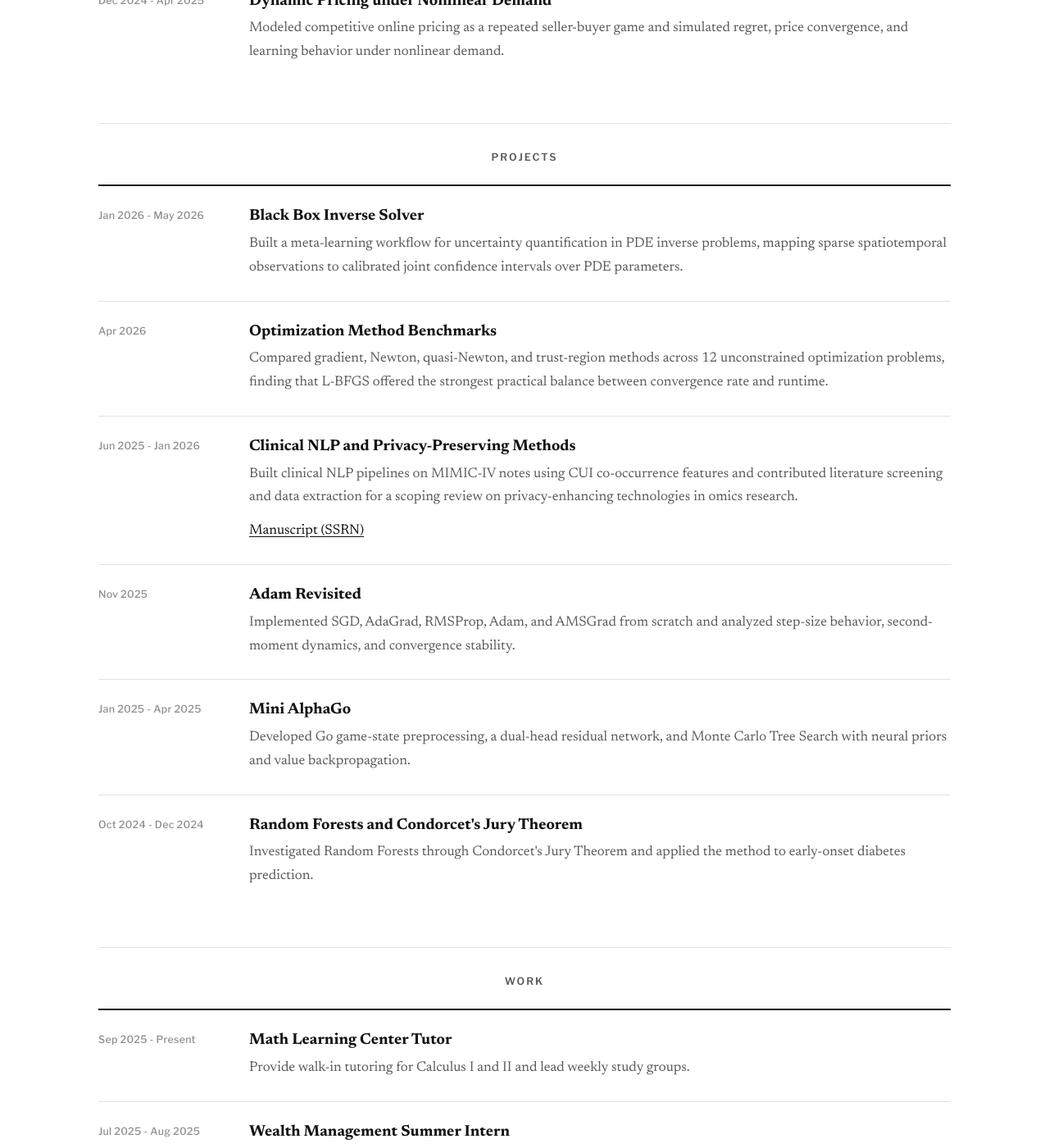
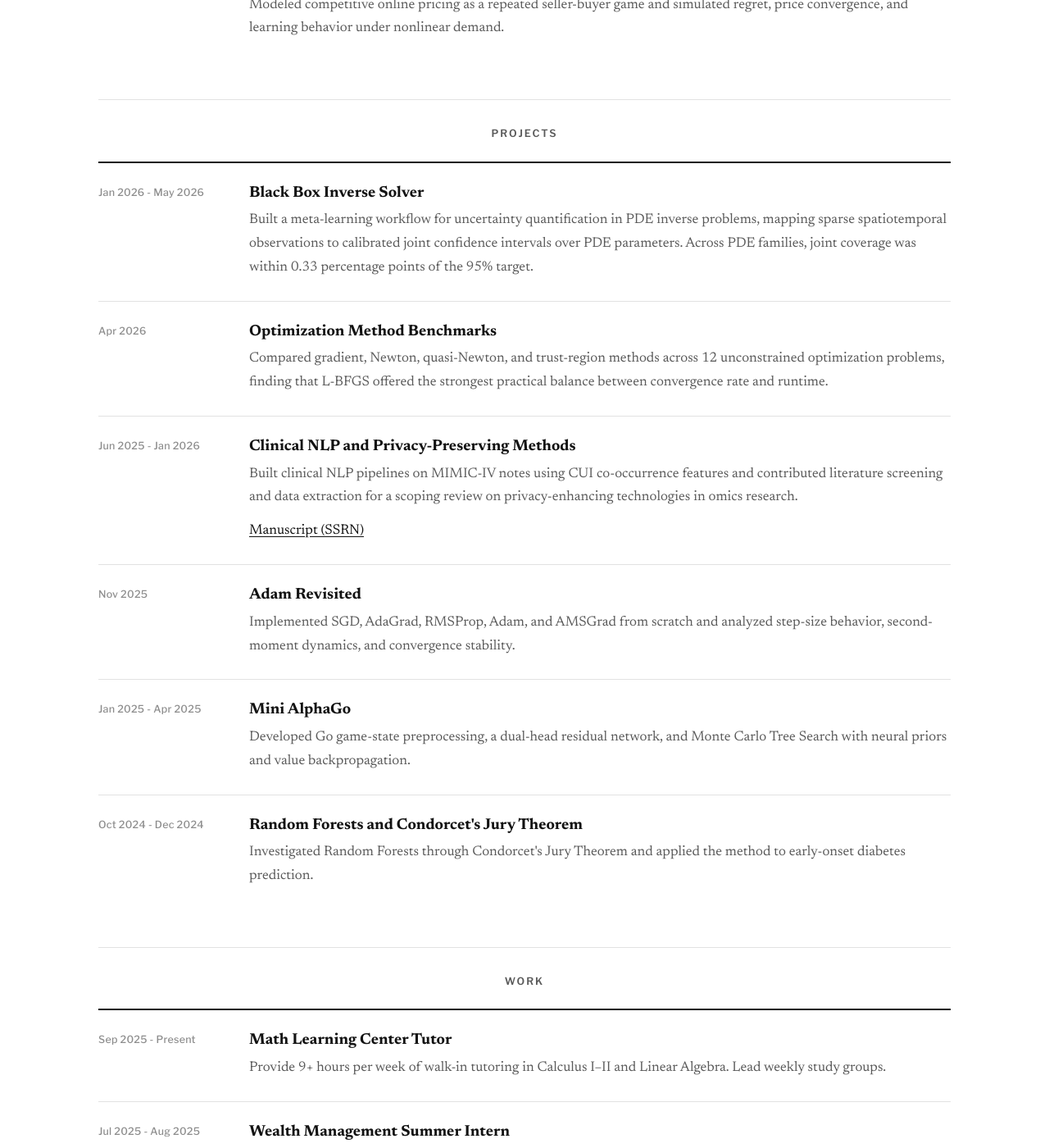
Before and after one commit to MaxWangZY/MaxWangZY.github.io, a Jekyll site: the page built from experience.md, in a window 1280 px wide and 1400 px high, scrolled down 1377 px. Shown: the whole window at 82% size. Built offline with Jekyll 4.4.1, drawn with Linux system fonts in a browser that asks for light colours; some of the changed text lies outside the part shown.

Commit message:
Align Experience page with current CV

```diff
--- a/_data/artifacts.yml
+++ b/_data/artifacts.yml
@@ -1,5 +1,5 @@
 - title: Papers
-  url: /experience/#working-papers--publications
+  url: /experience/#preprints--presentations
   entries:
     - title: Revisiting Learning to Delegate
       description: arXiv · 2026
--- a/experience.md
+++ b/experience.md
@@ -92,7 +91,9 @@ permalink: /experience/
       <p>
         Built a meta-learning workflow for uncertainty quantification in PDE
         inverse problems, mapping sparse spatiotemporal observations to
-        calibrated joint confidence intervals over PDE parameters.
+        calibrated joint confidence intervals over PDE parameters. Across PDE
+        families, joint coverage was within 0.33 percentage points of the 95%
+        target.
       </p>
     </div>
   </article>
@@ -167,8 +168,8 @@ permalink: /experience/
     <div class="entry-body">
       <h3>Math Learning Center Tutor</h3>
       <p>
-        Provide walk-in tutoring for Calculus I and II and lead weekly study
-        groups.
+        Provide 9+ hours per week of walk-in tutoring in Calculus I–II and
+        Linear Algebra. Lead weekly study groups.
       </p>
     </div>
   </article>
```
Also changed, not shown: other parts of experience.md (+2 -3 lines).
